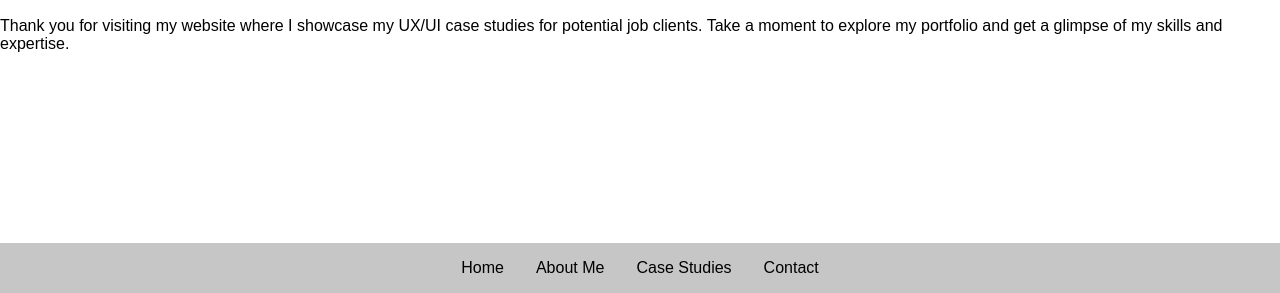
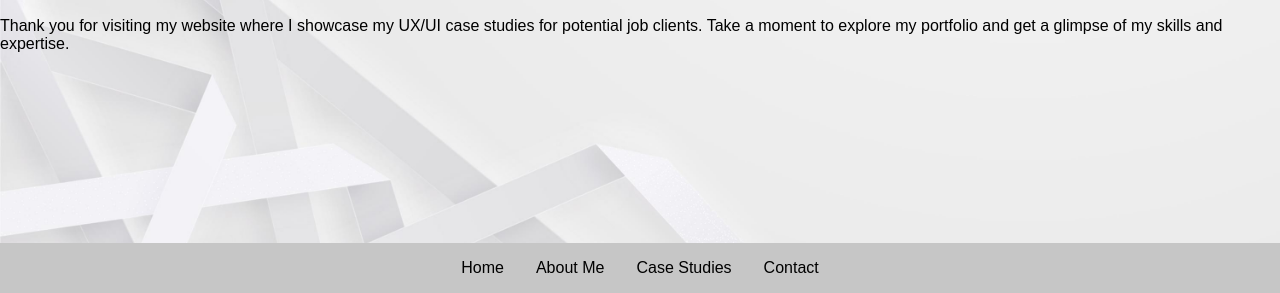
Before and after one commit to DreamingDevil/UX_UI_HW_19, a plain HTML site: page index.html in a window 1280 px wide. Shown: the part 533-826 px from the top of the page. Drawn offline with nearby package versions, Linux system fonts and the light colour scheme.

Commit message:
Update index.css

```diff
--- a/css/index.css
+++ b/css/index.css
@@ -4,7 +4,7 @@ body {
   margin: 0;
   padding: 0;
   font-family: Arial, sans-serif;
-  background-image: url(images/heroImg_background.jpg);
+  background-image: url(/images/heroImg_background.jpg);
   background-repeat: none;
   background-size: cover;
 }
```
